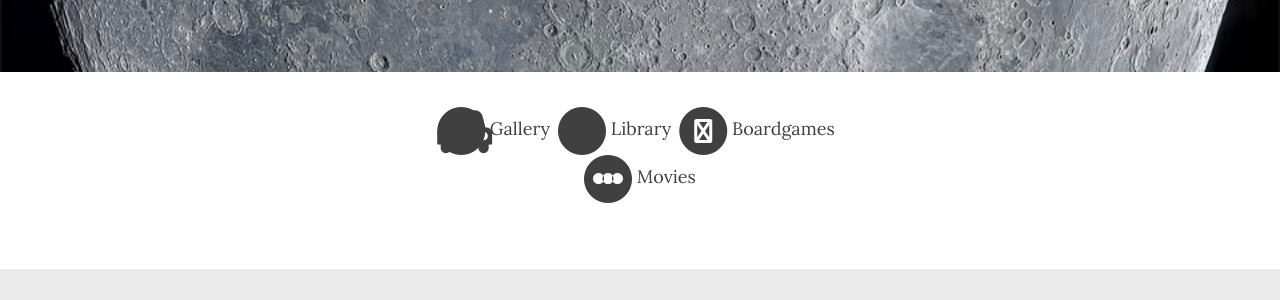
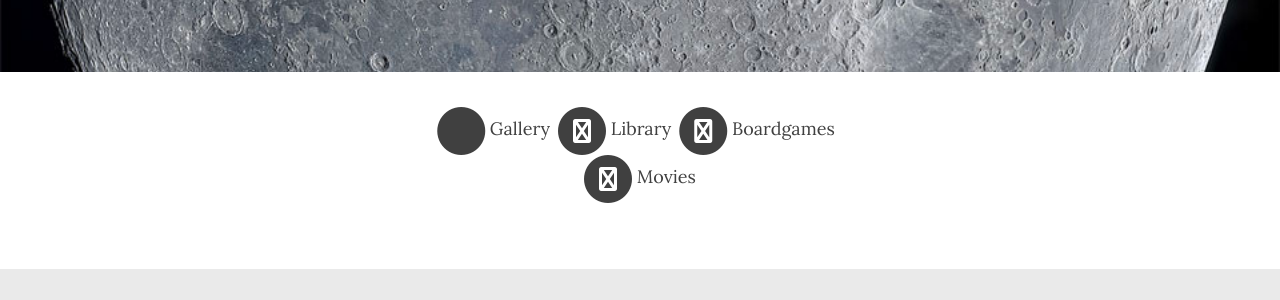
Before and after one commit to bhttn/b1-bhttn-com, a Jekyll site: the page built from index.html, in a window 1280 px wide. Shown: the part 433-733 px from the top of the page. Built offline with Jekyll 4.4.1, drawn with Linux system fonts in a browser that asks for light colours; the list of posts is cut into pages by our own code.

Commit message:
Update links.html

```diff
--- a/_includes/links.html
+++ b/_includes/links.html
@@ -11,7 +11,7 @@
   <a href="https://{{ network[1] }}" title="Gallery">
     <span class="fa-stack fa-lg" aria-hidden="true">
       <i class="fas fa-circle fa-stack-2x"></i>
-      <i class="fa fa-car" style="font-size:48px;"></i>
+      <i class="fa fa-panorama" style="color:white;"></i>
     </span>
     <span class="sr-only">Gallery</span>
     Gallery
@@ -24,7 +24,7 @@
   <a href="https://app.thestorygraph.com/profile/{{ network[1] }}" title="StoryGraph">
      <span class="fa-stack fa-lg" aria-hidden="true">
        <i class="fas fa-circle fa-stack-2x"></i>
-       <i class="fab fa-books fa-stack-1x fa-inverse"></i>
+       <i class="fab fa-book fa-stack-1x fa-inverse" style="color:white;"></i>
      </span>
      <span class="sr-only">StoryGraph</span>
      Library
@@ -37,7 +37,7 @@
     <a href="https://letterboxd.com/{{ network[1] }}" title="Letterboxd">
       <span class="fa-stack fa-lg" aria-hidden="true">
         <i class="fas fa-circle fa-stack-2x"></i>
-        <i class="fab fa-letterboxd fa-stack-1x fa-inverse"></i>
+        <i class="fab fa-ticket fa-stack-1x fa-inverse" style="color:white;"></i>
       </span>
       <span class="sr-only">Letterboxd</span>
       Movies
```
